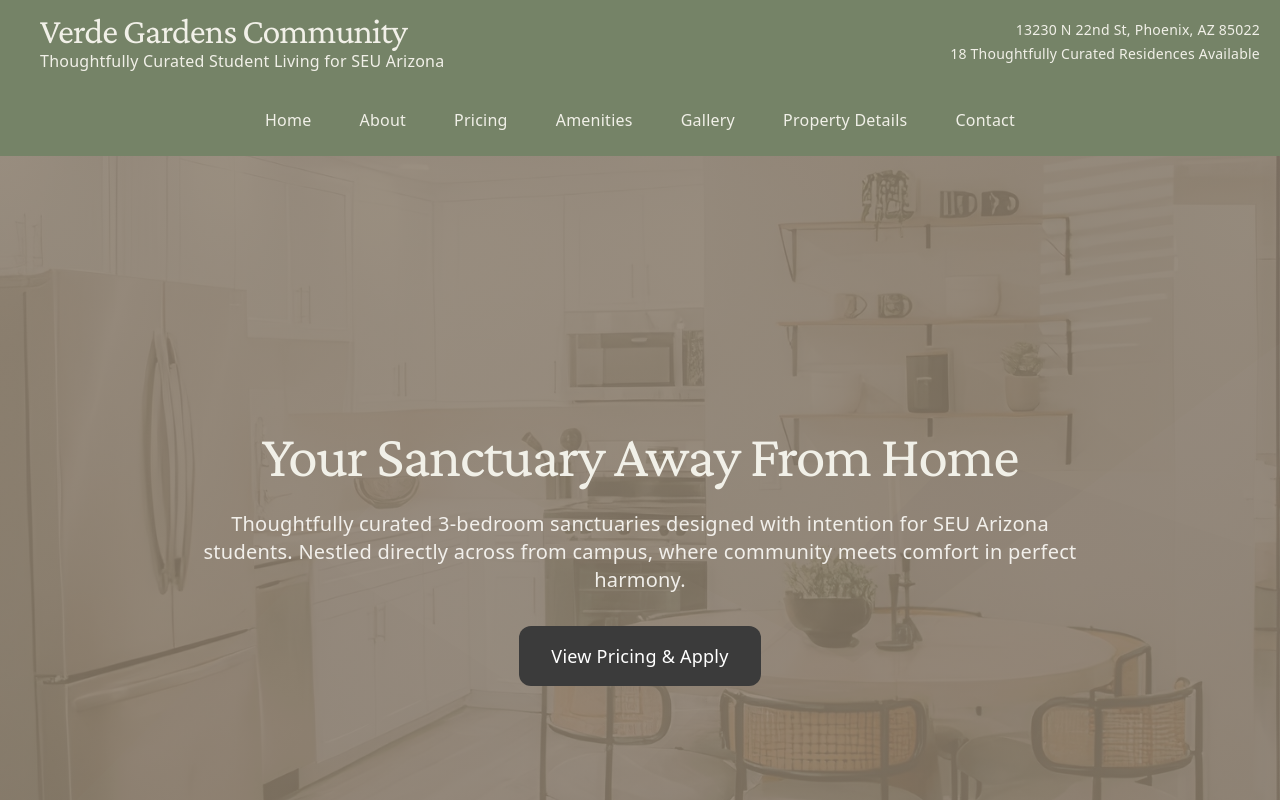
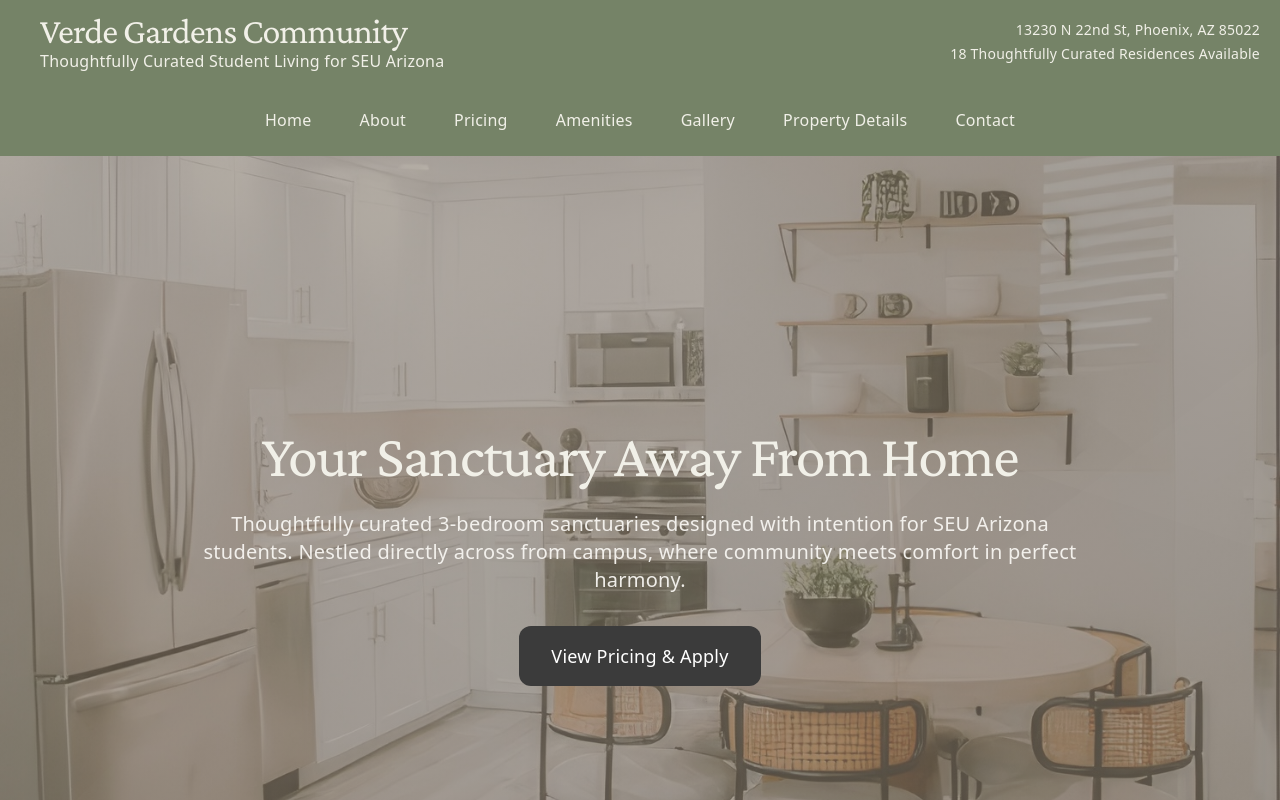
Before and after one commit to brebuilds/verde-gardens, a React (Vite) app: page / in a window 1280 px wide. Shown: the top 800 px of the page. Built offline with nearby package versions, Linux system fonts and the light colour scheme.

Commit message:
Lighten image shadow
Adjusted the shadow intensity on images to be lighter.

```diff
--- a/src/components/Hero.tsx
+++ b/src/components/Hero.tsx
@@ -13,7 +13,7 @@ export const Hero = () => {
       id="home"
       className="relative min-h-screen flex items-center justify-center text-white"
       style={{
-        background: `linear-gradient(rgba(139, 125, 107, 0.85), rgba(139, 125, 107, 0.85)), url(${heroBackground})`,
+        background: `linear-gradient(rgba(139, 125, 107, 0.6), rgba(139, 125, 107, 0.6)), url(${heroBackground})`,
         backgroundSize: "cover",
         backgroundPosition: "center",
         backgroundAttachment: "fixed",
```
